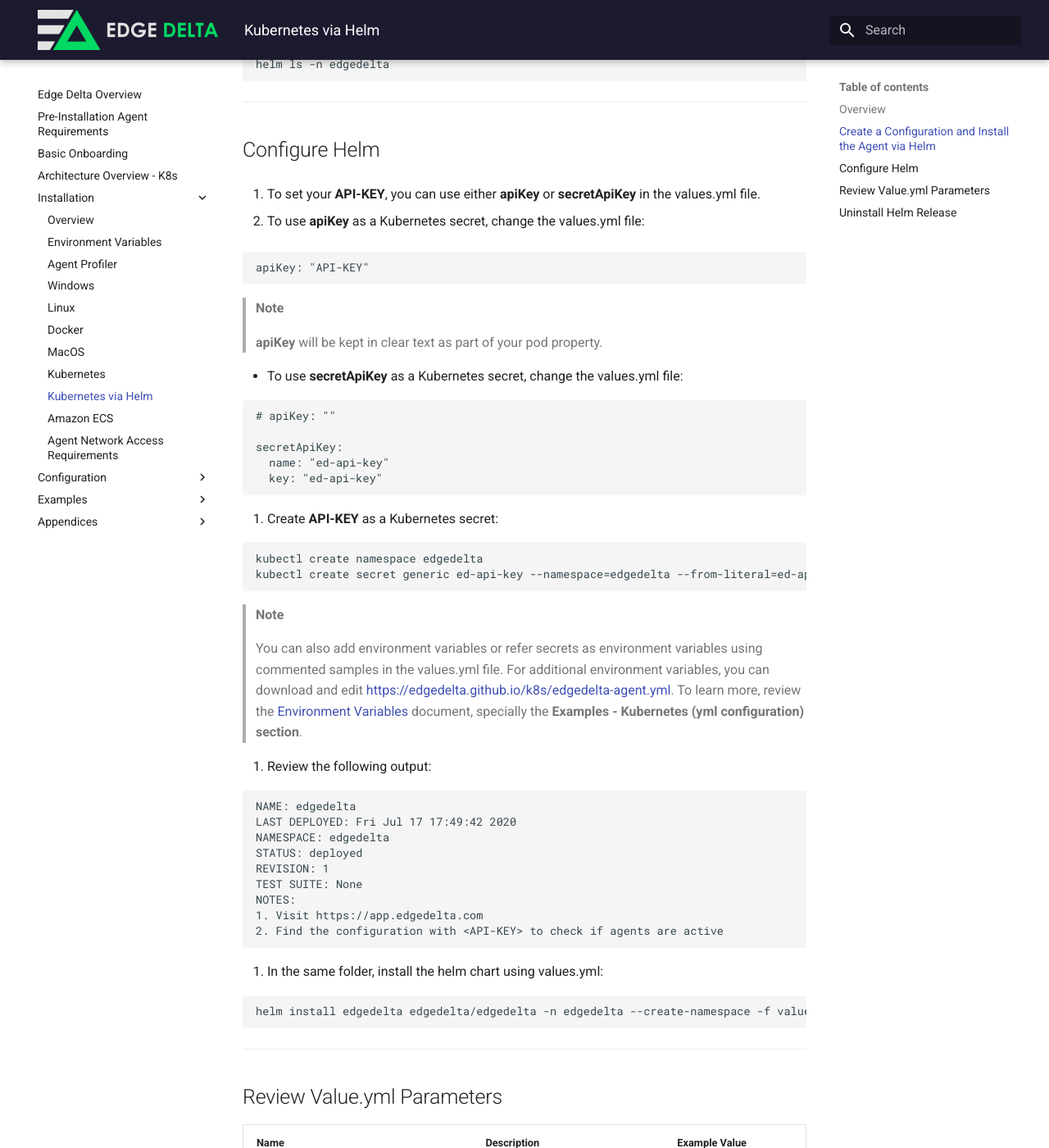
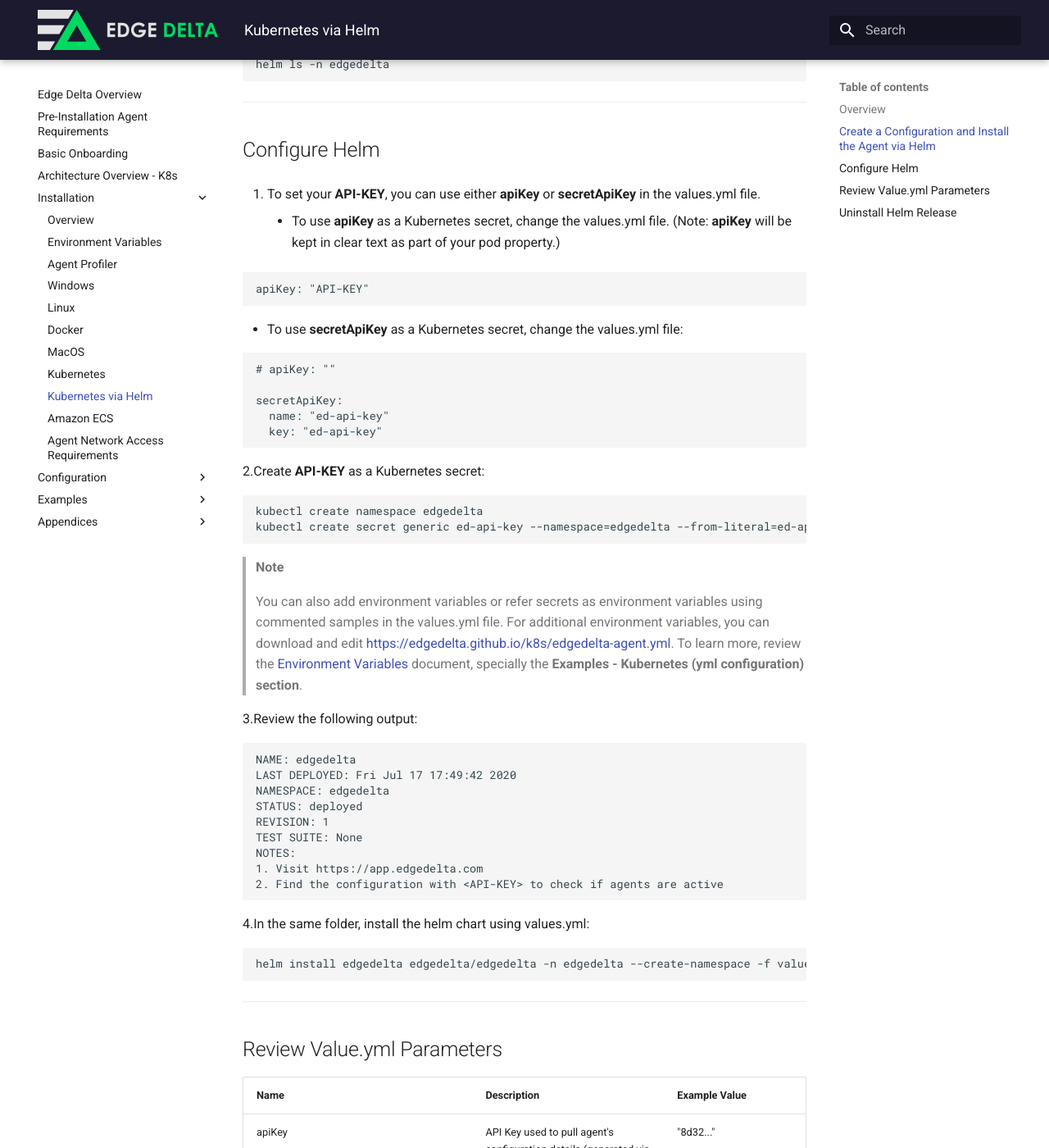
Before and after one commit to edgedelta/docs, an MkDocs documentation site: the page built from docs/installation/helm.md, in a window 1280 px wide and 1400 px high, scrolled down 1045 px. Shown: the whole window at 82% size. Built offline with MkDocs 1.6.1 and Material for MkDocs 9.7.7, drawn with Linux system fonts in a browser that asks for light colours.

````diff
--- a/docs/installation/helm.md
+++ b/docs/installation/helm.md
@@ -46,17 +46,13 @@ helm ls -n edgedelta
 
 1. To set your **API-KEY**, you can use either **apiKey** or **secretApiKey** in the values.yml file.
 
-  - To use **apiKey** as a Kubernetes secret, change the values.yml file:
+    * To use **apiKey** as a Kubernetes secret, change the values.yml file. (Note: **apiKey** will be kept in clear text as part of your pod property.)
 
 ```yaml
 apiKey: "API-KEY"
 ```
 
-> **Note**
->
-> **apiKey** will be kept in clear text as part of your pod property.
-
-  - To use **secretApiKey** as a Kubernetes secret, change the values.yml file:
+  * To use **secretApiKey** as a Kubernetes secret, change the values.yml file:
 
 ```yaml
 # apiKey: ""
@@ -66,7 +62,7 @@ secretApiKey:
   key: "ed-api-key"
 ```
 
-2. Create **API-KEY** as a Kubernetes secret:
+2.Create **API-KEY** as a Kubernetes secret:
 
 ```
 kubectl create namespace edgedelta
@@ -78,7 +74,7 @@ kubectl create secret generic ed-api-key --namespace=edgedelta --from-literal=ed
 > You can also add environment variables or refer secrets as environment variables using commented samples in the values.yml file. For additional environment variables, you can download and edit [https://edgedelta.github.io/k8s/edgedelta-agent.yml](https://edgedelta.github.io/k8s/edgedelta-agent.yml).
 > To learn more, review the [Environment Variables](https://docs.edgedelta.com/installation/environment-variables/) document, specially the **Examples - Kubernetes (yml configuration) section**.
 
-3. Review the following output:
+3.Review the following output:
 
 ```
 NAME: edgedelta
@@ -93,7 +89,7 @@ NOTES:
 ```
 
 
-4. In the same folder, install the helm chart using values.yml:
+4.In the same folder, install the helm chart using values.yml:
 
 ```
 helm install edgedelta edgedelta/edgedelta -n edgedelta --create-namespace -f values.yaml
````
